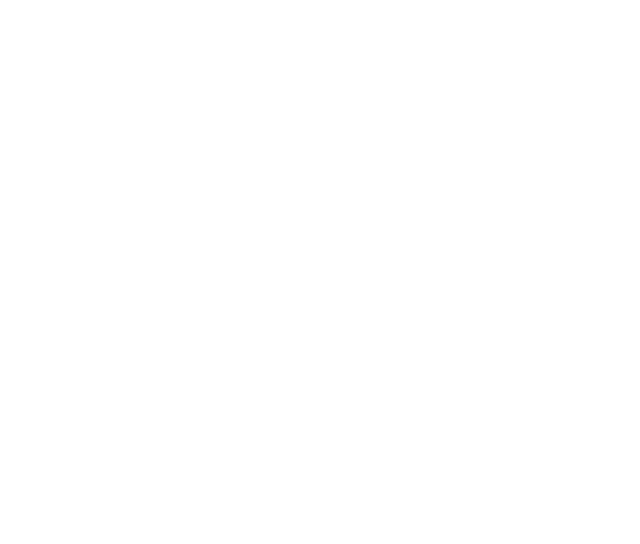
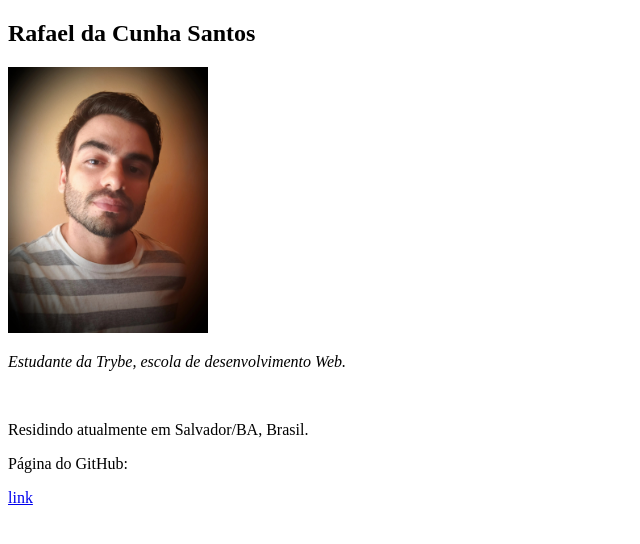
Before and after one commit to RafaelCunhaS/RafaelCunhaS.github.io, a plain HTML site: page index.html in a window 1280 px wide. Shown: the whole page, without its empty margins (0-640 px from the left). Drawn offline with Linux system fonts and the light colour scheme.

Commit message:
atualizaçao 1

```diff
--- a/index.html
+++ b/index.html
@@ -1,12 +1,20 @@
 <!DOCTYPE html>
-<html lang="en">
-<head>
-    <meta charset="UTF-8">
-    <meta http-equiv="X-UA-Compatible" content="IE=edge">
-    <meta name="viewport" content="width=device-width, initial-scale=1.0">
-    <title>Document</title>
-</head>
-<body>
-
-</body>
+<html lang="pt-br">
+  <head>
+    <meta charset="UTF-8" />
+    <title>Rafael Santos</title>
+  </head>
+  <body>
+    <h2>Rafael da Cunha Santos</h2>
+    <img
+      src="/foto.jpg"
+      alt="Foto de Rafael da Cunha Santos"
+      width="200px"
+    />
+    <br />
+    <p> <em>Estudante da Trybe, escola de desenvolvimento Web.</em> </p>
+    <br />
+    <p>Residindo atualmente em Salvador/BA, Brasil.</p>
+    <p>Página do GitHub:</p><a href="https://github.com/RafaelCunhaS" target="_blank">link</a>
+  </body>
 </html>
```
Also changed, not shown: foto.jpg (added).
